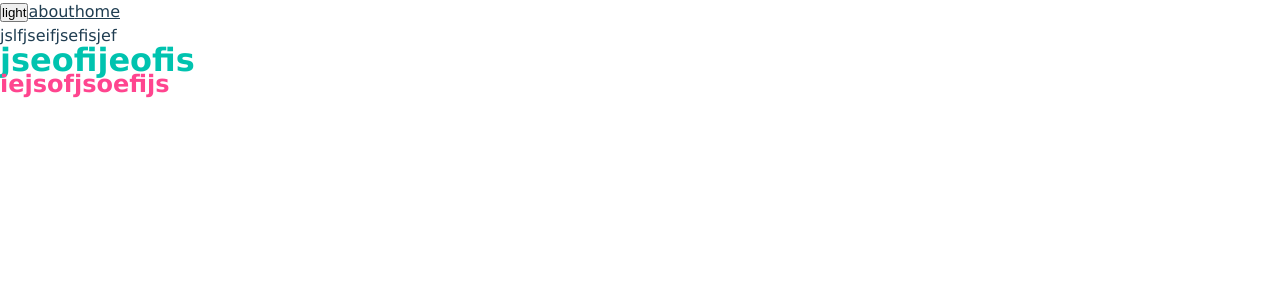
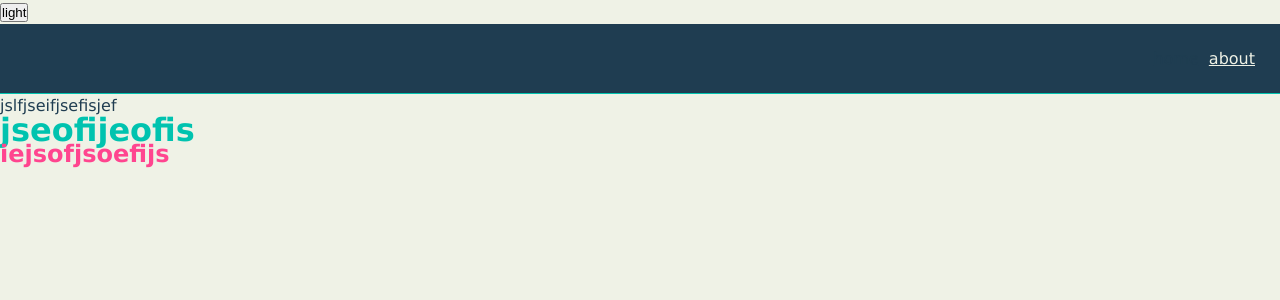
Before and after one commit to Yulia-Kotlyarova/advansed, a React app: page / in a window 1280 px wide. Shown: the top 300 px of the page. Built offline with nearby package versions, Linux system fonts and the light colour scheme.

Commit message:
develop feat: Navbar and BaseLink components

```diff
--- a/src/app/App.tsx
+++ b/src/app/App.tsx
@@ -1,8 +1,8 @@
-import {Link} from 'react-router-dom';
 import './styles/index.scss'
 import {classNames} from 'shared/lib/classNames/classNames';
 import {useTheme} from 'app/providers/ThemeProvider';
 import {AppRouter} from 'app/providers/router';
+import {Navbar} from 'widgets/Navbar';
 
 const App = () => {
 	const {theme, toggleTheme} = useTheme();
@@ -10,8 +10,7 @@ const App = () => {
 	return (
 		<div className={classNames('app', {}, [theme])}>
 			<button onClick={() => toggleTheme()}> {theme} </button>
-			<Link to={'/about'}>about</Link>
-			<Link to={'/'}>home</Link>
+			<Navbar className={'header-nav'}/>
 			<AppRouter/>
 		</div>
 	);
--- a/src/app/styles/index.scss
+++ b/src/app/styles/index.scss
@@ -6,7 +6,7 @@
 .app {
   font: var(--font-m);
   background: var(--bg-color);
-  color: var(--primary-font);
+  color: var(--primary-font-color);
   min-height: 100vh;
   h1 {
     color: var(--primary-color);
--- a/src/app/styles/themes/dark.scss
+++ b/src/app/styles/themes/dark.scss
@@ -1,6 +1,9 @@
 .app.dark {
   --bg-color: #1F3D51;
-  --primary-font: #EFF2E6;
+  --bg-color-inverted: #EFF2E6;
+  --primary-font-color: #EFF2E6;
+  --primary-font-color-inverted: #1F3D51;
   --primary-color: #FF458F;
   --secondary-color: #DEE500;
+  --border-color: #DEE500;
 }
--- a/src/app/styles/themes/light.scss
+++ b/src/app/styles/themes/light.scss
@@ -1,6 +1,9 @@
 .app.light {
-  --bg-color: white;
-  --primary-font: #1F3D51;
+  --bg-color: #EFF2E6;
+  --bg-color-inverted: #1F3D51;
+  --primary-font-color: #1F3D51;
+  --primary-font-color-inverted: #EFF2E6;
   --primary-color: #00C3AF;
   --secondary-color: #FF458F;
+  --border-color: #00C3AF;
 }
--- a/src/app/styles/variables/global.scss
+++ b/src/app/styles/variables/global.scss
@@ -8,4 +8,6 @@
   --font-size-l: 24px;
   --font-line-l: 32px;
   --font-l: var(--font-size-l) / var(--font-line-l) var(--font-family-main);
+
+  --navbar-height: 70px;
 }
--- a/src/shared/lib/classNames/classNames.ts
+++ b/src/shared/lib/classNames/classNames.ts
@@ -1,11 +1,11 @@
 
 type Mods = Record<string, boolean | string>
 
-export function classNames(cls: string, mods: Mods, additional: string[]): string {
+export function classNames(cls?: string, mod?: Mods, additional?: string[]): string {
     return [
         cls,
-        ...additional,
-        ...Object.entries(mods)
+        ...additional.filter(Boolean),
+        ...Object.entries(mod)
             .filter(([className, value]) => Boolean(value))
             .map(([className]) => className)
     ]
--- /dev/null
+++ b/src/shared/ui/BaseLink/BaseLink.module.scss
@@ -0,0 +1,8 @@
+.BaseLink {
+  &.primary {
+    color: var(--primary-font-color);
+  }
+  &.inverted {
+    color: var(--primary-font-color-inverted);
+  }
+}
--- /dev/null
+++ b/src/shared/ui/BaseLink/BaseLink.tsx
@@ -0,0 +1,34 @@
+import classes from './BaseLink.module.scss';
+import {classNames} from 'shared/lib/classNames/classNames';
+import {Link, LinkProps} from 'react-router-dom';
+import {FC} from 'react';
+
+export enum BaseLinkTheme {
+	PRIMARY = 'primary',
+	INVERTED = 'inverted',
+}
+
+interface BaseLinkProps extends LinkProps{
+	className?: string;
+	theme?: BaseLinkTheme;
+
+}
+
+export const BaseLink: FC<BaseLinkProps> = (props) => {
+	const {
+		className,
+		children,
+		to,
+		theme = BaseLinkTheme.PRIMARY,
+		...restProps
+	} = props;
+	return (
+		<Link
+			to={to}
+			className={classNames(classes.BaseLink, {}, [className, classes[theme]])}
+			{...restProps}
+		>
+			{children}
+		</Link>
+	);
+};
--- /dev/null
+++ b/src/widgets/Navbar/index.ts
@@ -0,0 +1,3 @@
+import Navbar from './ui/Navbar';
+
+export {Navbar};
--- /dev/null
+++ b/src/widgets/Navbar/ui/Navbar.module.scss
@@ -0,0 +1,16 @@
+.Navbar {
+  display: flex;
+  align-items: center;
+  width: 100%;
+  height: var(--navbar-height);
+  padding: 20px;
+  border-bottom: 1px solid var(--border-color);
+  background-color: var(--bg-color-inverted);
+}
+
+.links {
+  margin-left: auto;
+  a {
+    padding: 0 5px;
+  }
+}
--- /dev/null
+++ b/src/widgets/Navbar/ui/Navbar.tsx
@@ -0,0 +1,21 @@
+import classes from './Navbar.module.scss';
+import {classNames} from 'shared/lib/classNames/classNames';
+import {BaseLink, BaseLinkTheme} from 'shared/ui/BaseLink/BaseLink';
+
+interface NavbarProps {
+	className: string;
+
+}
+
+const Navbar = ({className}: NavbarProps) => {
+	return (
+		<div className={classNames(classes.Navbar, {}, [className])}>
+			<div className={classNames(classes.links, {}, [])}>
+				<BaseLink to={'/'} theme={BaseLinkTheme.PRIMARY}>home</BaseLink>
+				<BaseLink to={'/about'} theme={BaseLinkTheme.INVERTED}>about</BaseLink>
+			</div>
+		</div>
+	);
+};
+
+export default Navbar;
```
